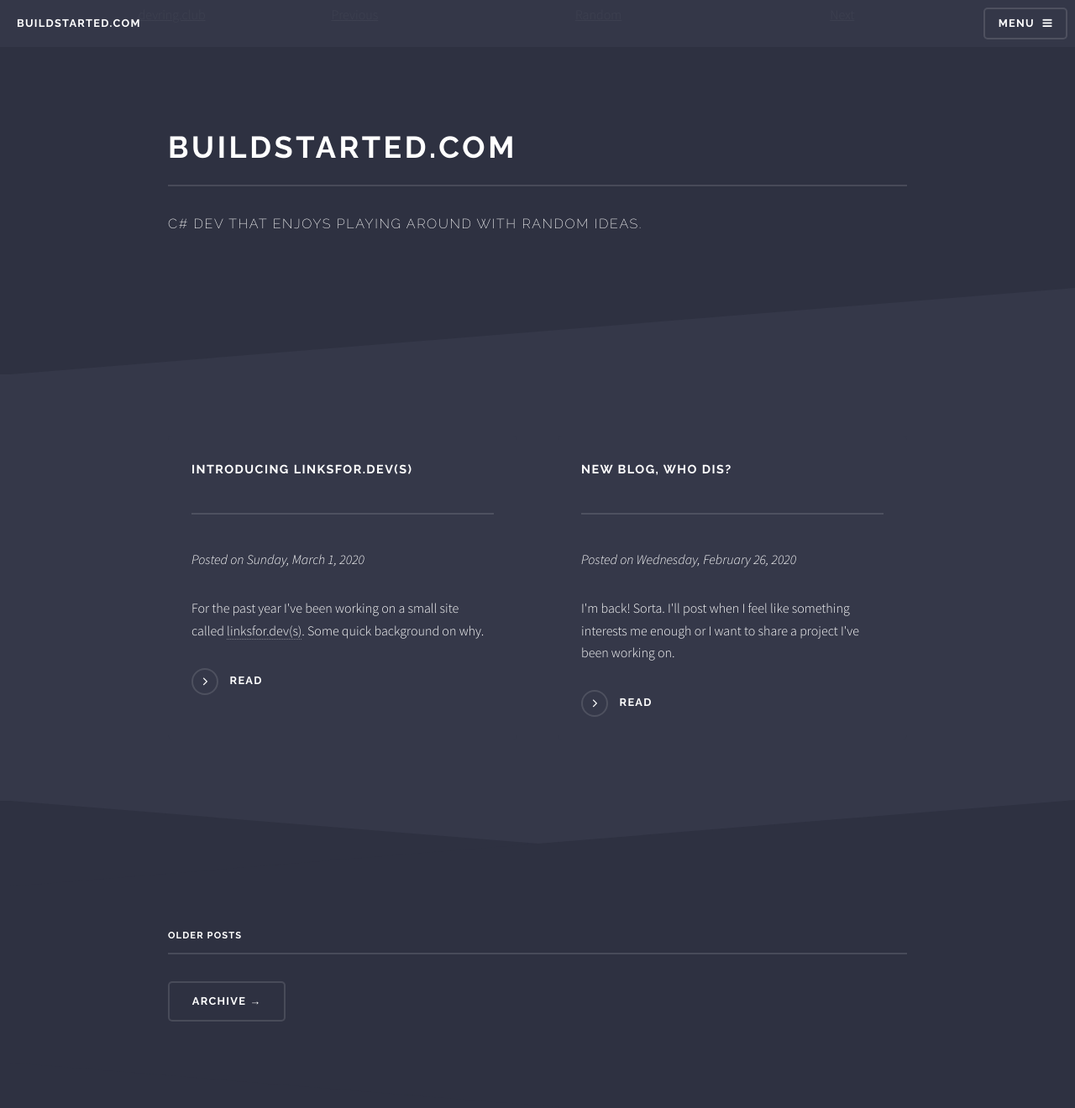
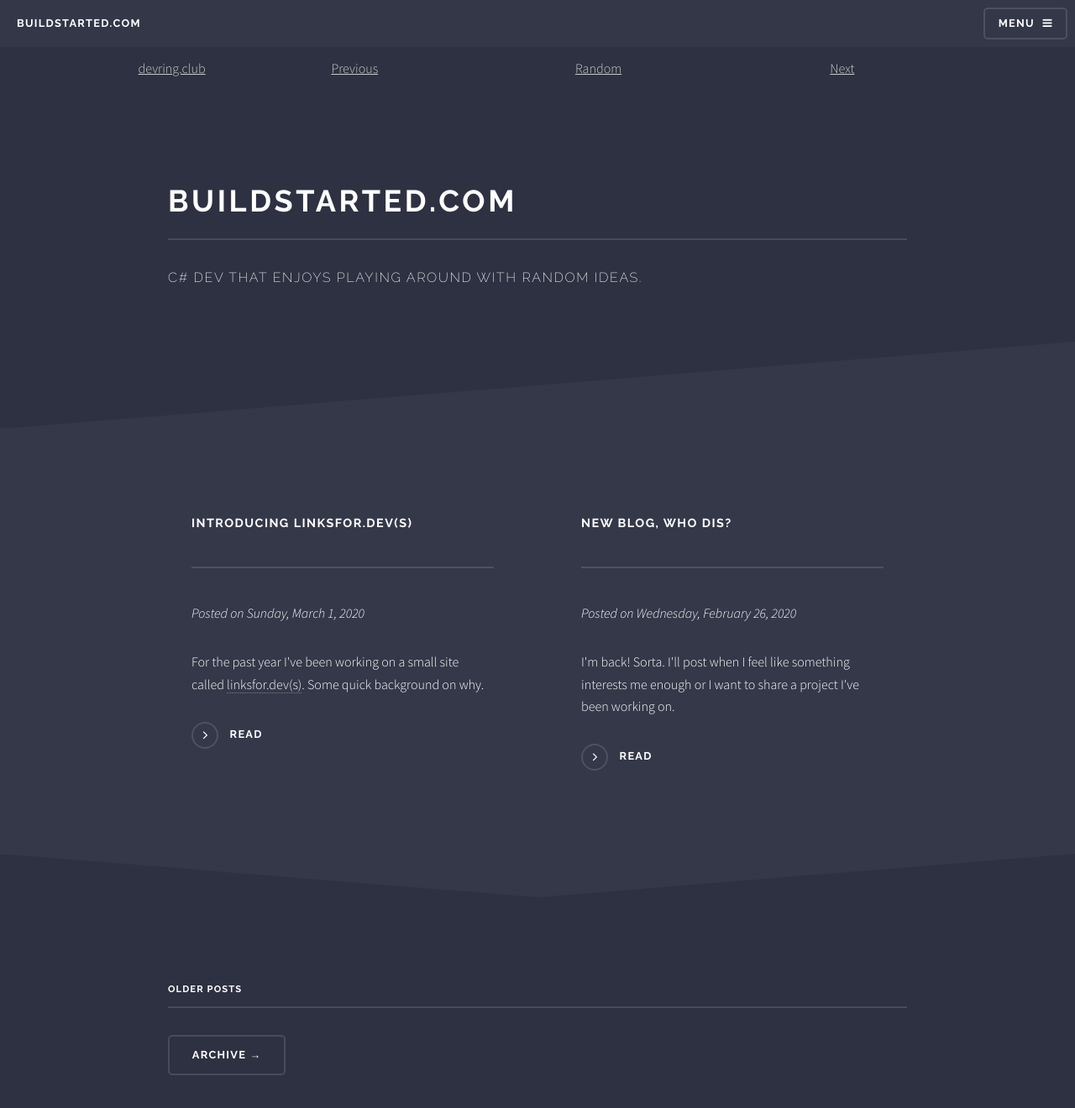
Before and after one commit to Buildstarted/buildstarted.com, a Jekyll site: the page index.html, which Jekyll copies as it is, in a window 1280 px wide and 1400 px high. Shown: the top 1320 px of the window at 84% size. Built offline with Jekyll 4.4.1, drawn with Linux system fonts in a browser that asks for light colours.

Commit message:
update layout

```diff
--- a/about.html
+++ b/about.html
@@ -17,6 +17,7 @@
 		<!--[if lte IE 8]><link rel="stylesheet" href="/assets/sass/ie8.css" /><![endif]-->
 		<style type="text/css">
 			.devring {
+				margin-top: 4em;
 				color: #fff;
 			}
 			.devring-container {
--- a/index.html
+++ b/index.html
@@ -17,6 +17,7 @@
 		<!--[if lte IE 8]><link rel="stylesheet" href="/assets/sass/ie8.css" /><![endif]-->
 		<style type="text/css">
 			.devring {
+				margin-top: 4em;
 				color: #fff;
 			}
 			.devring-container {
--- a/posts/index.html
+++ b/posts/index.html
@@ -17,6 +17,7 @@
 		<!--[if lte IE 8]><link rel="stylesheet" href="/assets/sass/ie8.css" /><![endif]-->
 		<style type="text/css">
 			.devring {
+				margin-top: 4em;
 				color: #fff;
 			}
 			.devring-container {
--- a/posts/linksfor-devs.html
+++ b/posts/linksfor-devs.html
@@ -17,6 +17,7 @@
 		<!--[if lte IE 8]><link rel="stylesheet" href="/assets/sass/ie8.css" /><![endif]-->
 		<style type="text/css">
 			.devring {
+				margin-top: 4em;
 				color: #fff;
 			}
 			.devring-container {
--- a/posts/newblog-who-dis.html
+++ b/posts/newblog-who-dis.html
@@ -17,6 +17,7 @@
 		<!--[if lte IE 8]><link rel="stylesheet" href="/assets/sass/ie8.css" /><![endif]-->
 		<style type="text/css">
 			.devring {
+				margin-top: 4em;
 				color: #fff;
 			}
 			.devring-container {
--- a/sitemap.xml
+++ b/sitemap.xml
@@ -1 +1 @@
-<?xml version="1.0" encoding="UTF-8"?><urlset xmlns="http://www.sitemaps.org/schemas/sitemap/0.9"><url><loc>http://buildstarted.com/about</loc></url><url><loc>http://buildstarted.com/posts/linksfor-devs</loc></url><url><loc>http://buildstarted.com/posts/newblog-who-dis</loc></url><url><loc>http://buildstarted.com/posts</loc></url><url><loc>http://buildstarted.com/</loc></url><url><loc>http://buildstarted.com/feed.atom</loc></url><url><loc>http://buildstarted.com/feed.rss</loc></url><url><loc>http://buildstarted.com/posts/linksfor-devs</loc></url><url><loc>http://buildstarted.com/posts/newblog-who-dis</loc></url><url><loc>http://buildstarted.com/about</loc></url><url><loc>http://buildstarted.com/assets/sass/main.css</loc></url><url><loc>http://buildstarted.com/assets/sass/ie8.css</loc></url><url><loc>http://buildstarted.com/assets/sass/ie9.css</loc></url></urlset>
+<?xml version="1.0" encoding="UTF-8"?><urlset xmlns="http://www.sitemaps.org/schemas/sitemap/0.9"><url><loc>http://buildstarted.com/about</loc></url><url><loc>http://buildstarted.com/posts/linksfor-devs</loc></url><url><loc>http://buildstarted.com/posts/newblog-who-dis</loc></url><url><loc>http://buildstarted.com/posts</loc></url><url><loc>http://buildstarted.com/</loc></url><url><loc>http://buildstarted.com/feed.atom</loc></url><url><loc>http://buildstarted.com/feed.rss</loc></url><url><loc>http://buildstarted.com/posts/linksfor-devs</loc></url><url><loc>http://buildstarted.com/posts/newblog-who-dis</loc></url><url><loc>http://buildstarted.com/about</loc></url><url><loc>http://buildstarted.com/assets/sass/main.css</loc></url><url><loc>http://buildstarted.com/assets/sass/ie9.css</loc></url><url><loc>http://buildstarted.com/assets/sass/ie8.css</loc></url></urlset>
```
Also changed, not shown: 2 other files.
